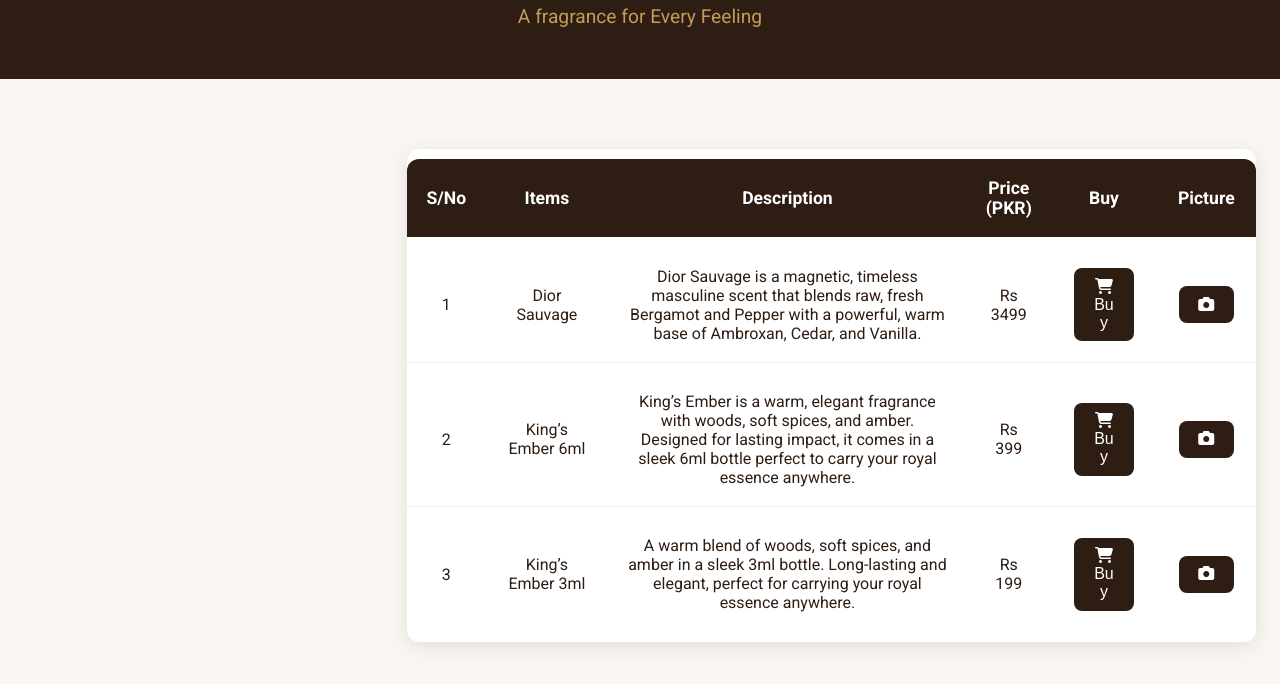
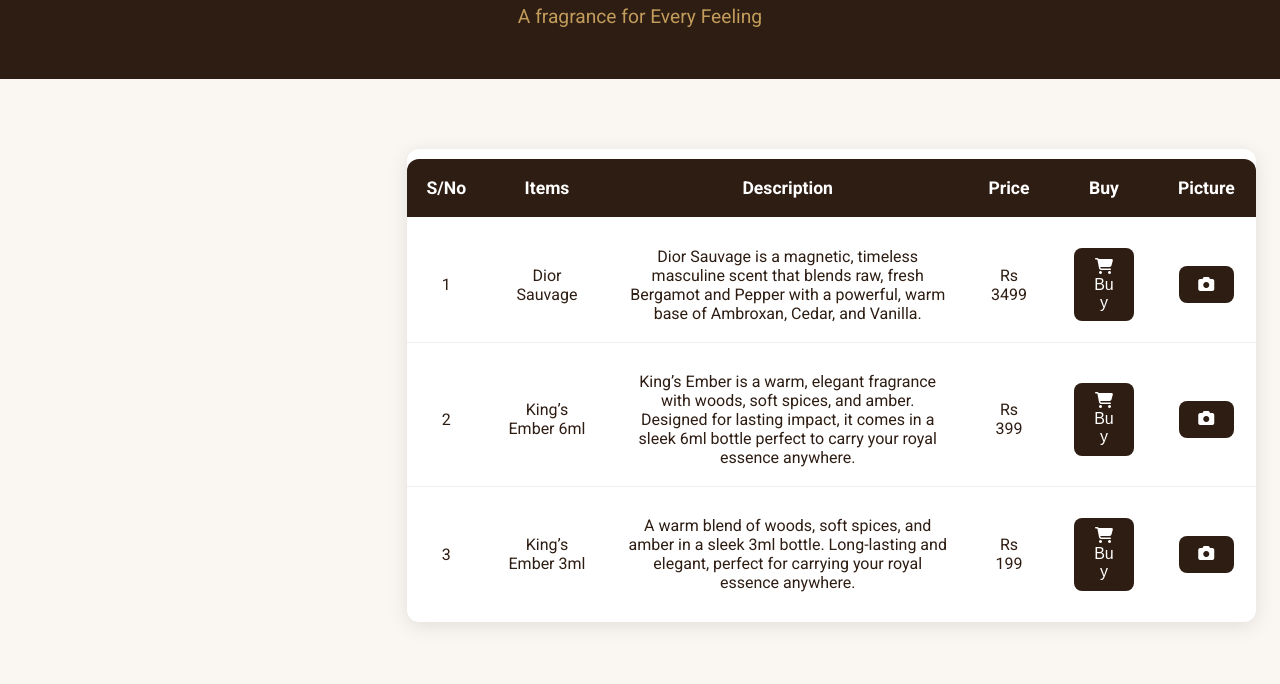
Before and after one commit to Scent-Royal/scent-royal.github.io, a plain HTML site: page index.html in a window 1280 px wide. Shown: the part 172-856 px from the top of the page. Drawn offline with nearby package versions, Linux system fonts and the light colour scheme.

Commit message:
Update index.html

```diff
--- a/index.html
+++ b/index.html
@@ -22,7 +22,7 @@
             <th>S/No</th>
             <th class="col-items">Items</th>
             <th class="col-description">Description</th>
-            <th>Price (PKR)</th>
+            <th>Price</th>
             <th class="col-buy">Buy</th>
             <th class="col-picture">Picture</th>
           </tr>
```
